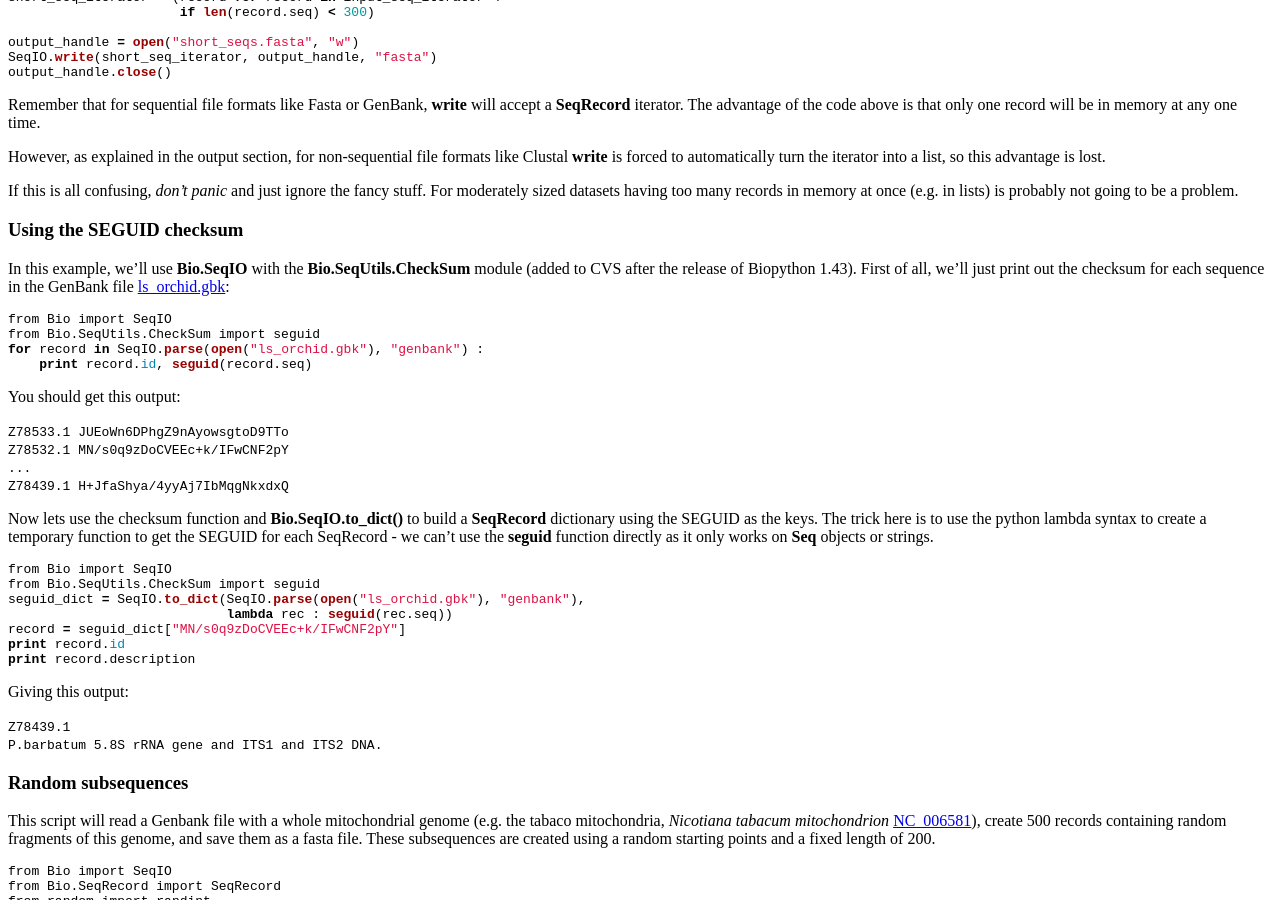
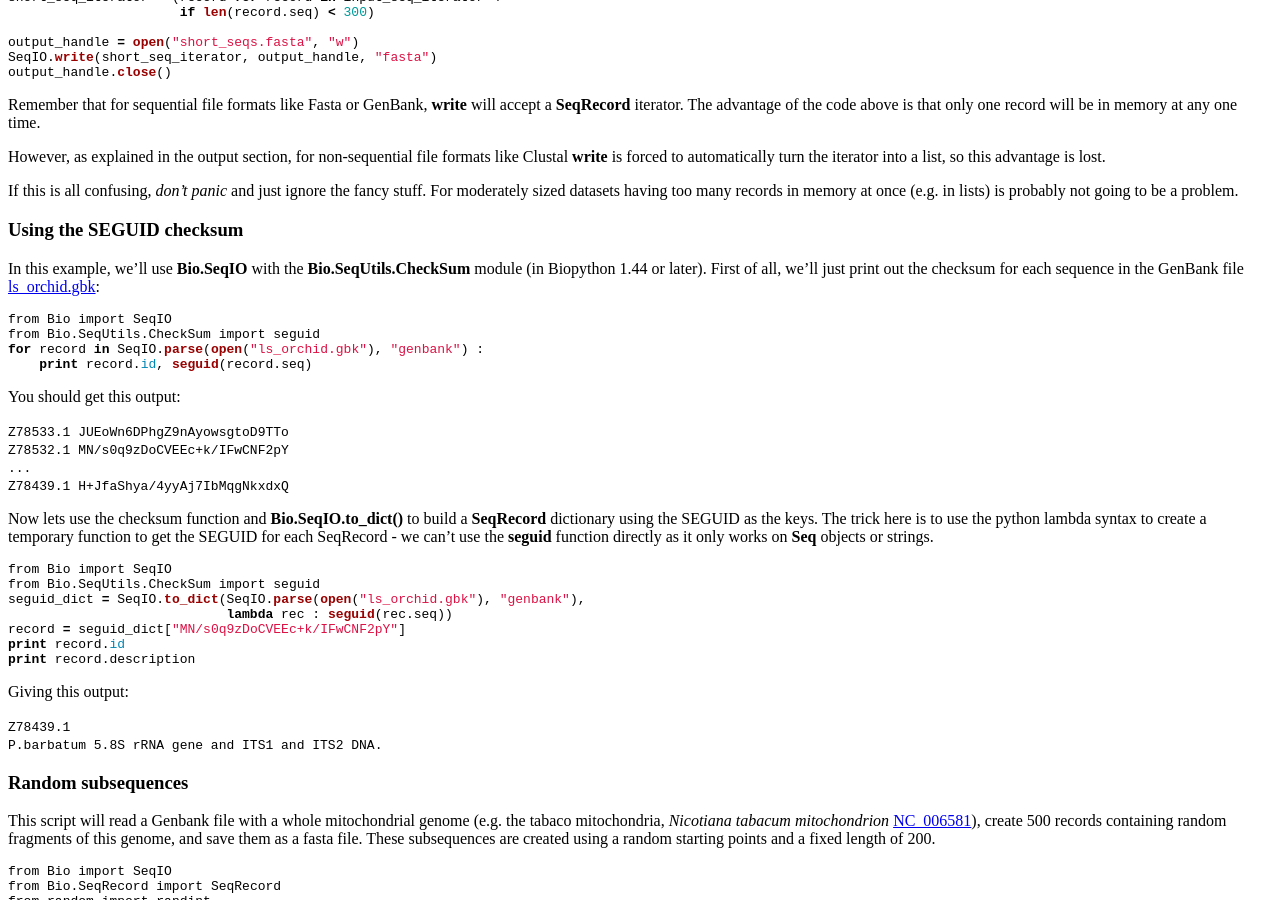
Before and after one commit to biopython/biopython.github.io, a Jekyll site: the page built from wiki/SeqIO.md, in a window 1280 px wide and 900 px high, scrolled down 3555 px. Built offline with Jekyll 4.4.1, drawn with Linux system fonts in a browser that asks for light colours.

Commit message:
Bio.SeqUtils.CheckSum in Biopython 1.44

````diff
--- a/wiki/SeqIO.md
+++ b/wiki/SeqIO.md
@@ -328,9 +328,9 @@ For moderately sized datasets having too many records in memory at once
 ### Using the SEGUID checksum
 
 In this example, we'll use **Bio.SeqIO** with the
-**Bio.SeqUtils.CheckSum** module (added to CVS after the release of
-Biopython 1.43). First of all, we'll just print out the checksum for
-each sequence in the GenBank file
+**Bio.SeqUtils.CheckSum** module (in Biopython 1.44 or later). First of
+all, we'll just print out the checksum for each sequence in the GenBank
+file
 [ls\_orchid.gbk](http://biopython.org/DIST/docs/tutorial/examples/ls_orchid.gbk):
 
 ``` python
````
Also changed, not shown: 1 other file.
